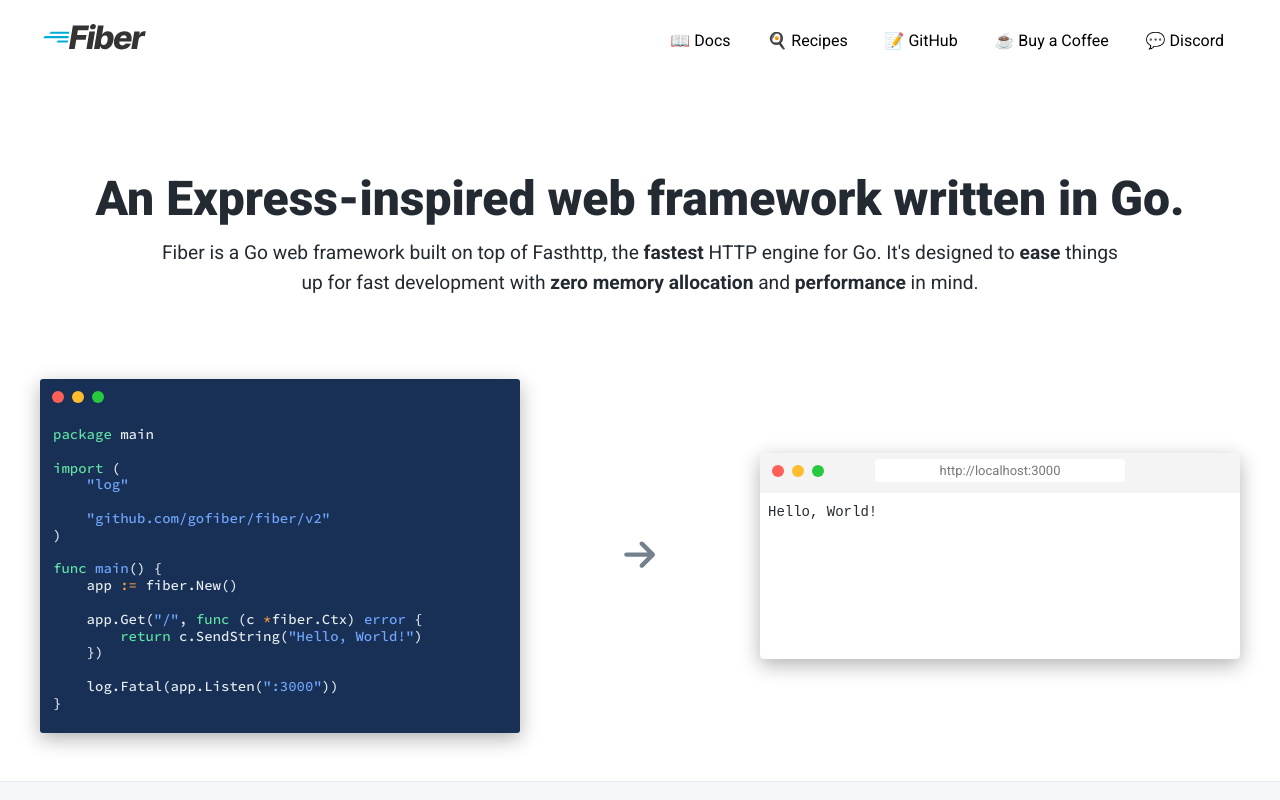
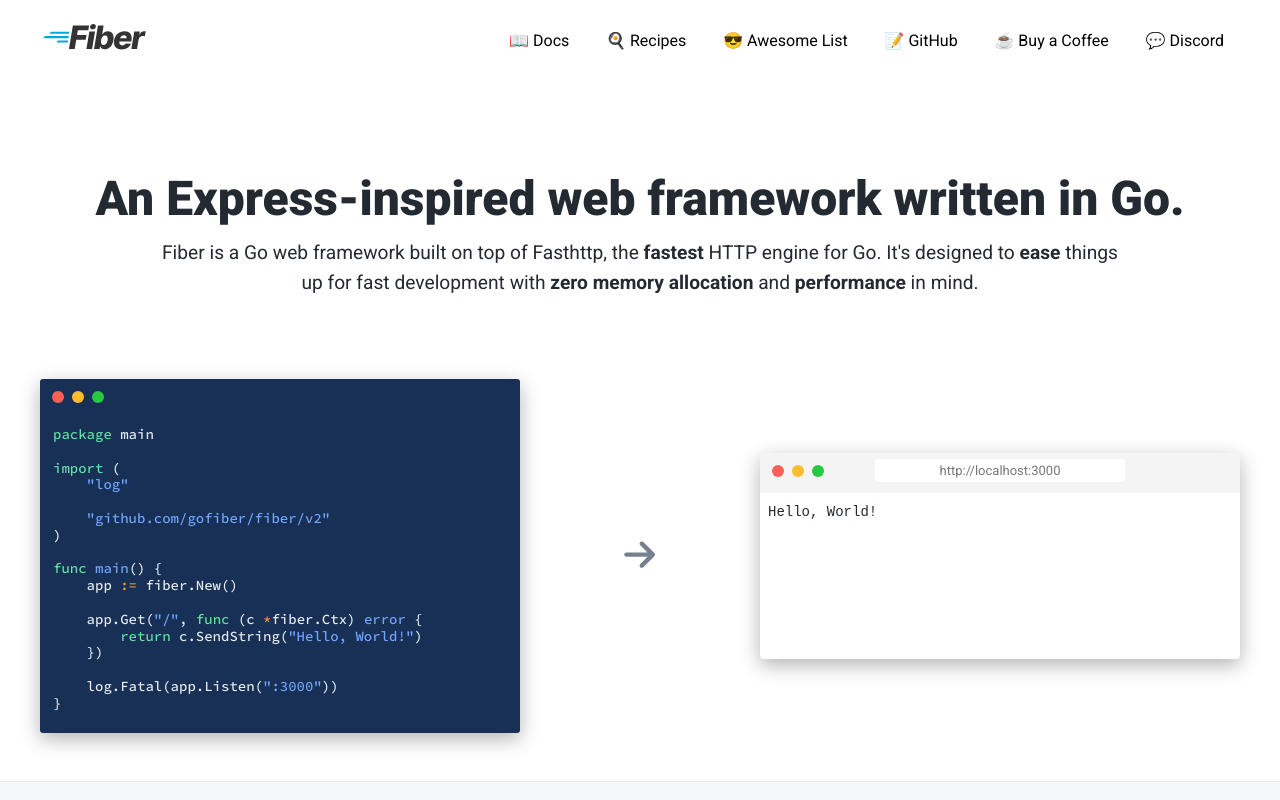
Before and after one commit to gofiber/website, a Next.js app: page / in a window 1280 px wide. Shown: the top 800 px of the page. Built offline with nearby package versions, Linux system fonts and the light colour scheme.

Commit message:
add awesome list link in the header

```diff
--- a/components/common/TheHeader.tsx
+++ b/components/common/TheHeader.tsx
@@ -22,7 +22,8 @@
 
   private readonly links: GenericLink[] = [
     { url: 'https://docs.gofiber.io', text: '📖 Docs' },
-    { url: 'https://github.com/gofiber/recipes', text: '🍳 Recipes' },
+    { url: 'https://docs.gofiber.io/recipes', text: '🍳 Recipes' },
+    { url: 'https://github.com/gofiber/awesome-fiber', text: '😎 Awesome List' },
     { url: 'https://github.com/gofiber/fiber', text: '📝 GitHub' },
     { url: 'https://www.buymeacoffee.com/fenny', text: '☕ Buy a Coffee' },
     { url: '/discord', text: '💬 Discord' },
```
